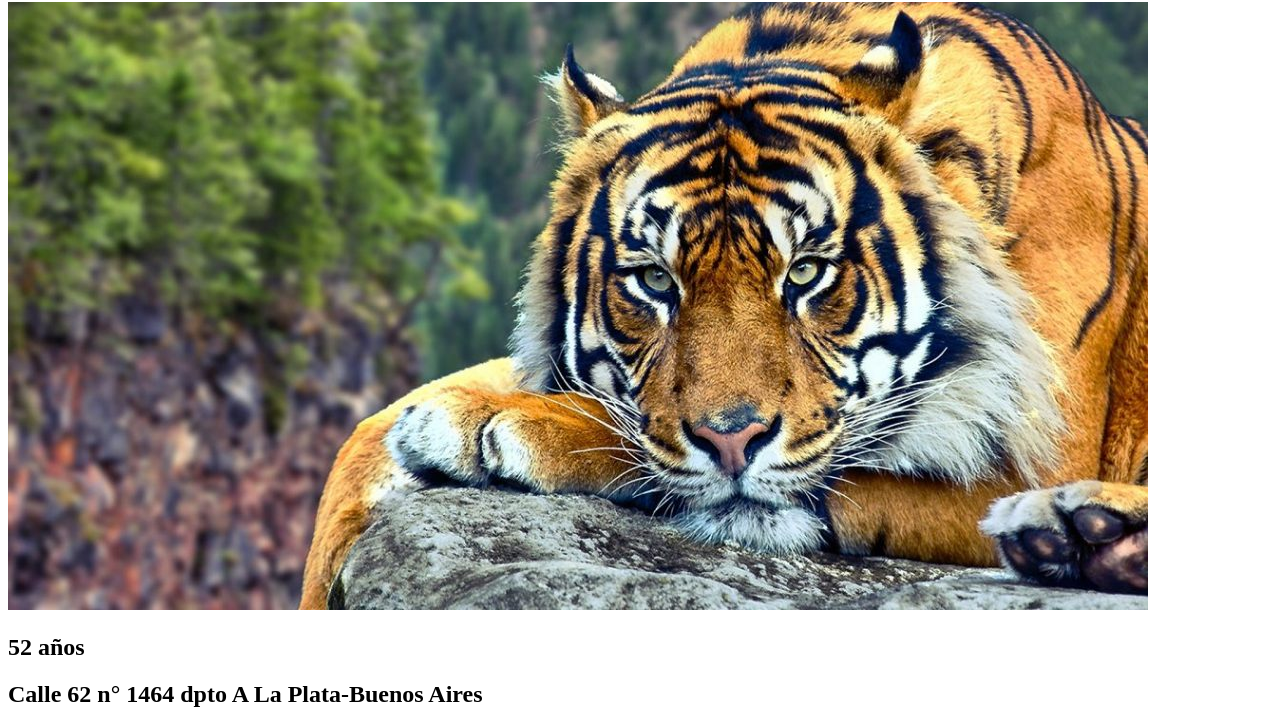
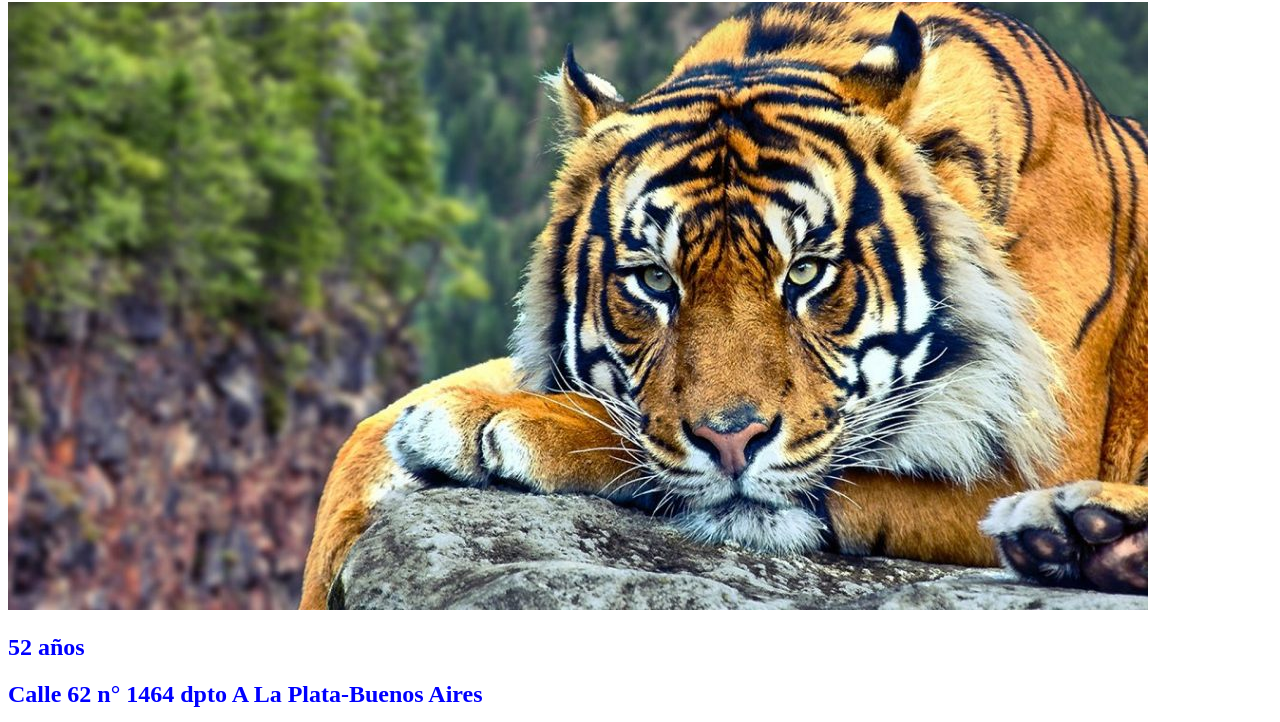
Before and after one commit to oscarestrella71/diplomatura, a plain HTML site: page M1U4/primer.cv.html in a window 1280 px wide. Shown: the part 78-800 px from the top of the page. Drawn offline with Linux system fonts and the light colour scheme.

Commit message:
prueba.css

```diff
--- a/M1U4/primer.cv.html
+++ b/M1U4/primer.cv.html
@@ -5,6 +5,7 @@
     <meta http-equiv="X-UA-Compatible" content="IE=edge" />
     <meta name="viewport" content="width=device-width, initial-scale=1.0" />
     <title>Mi primer CV</title>
+    <link rel="stylesheet" href="prueba.css"
 </head>
 <body>
     <h1>Oscar Estrella</h1>
--- a/M1U4/prueba.css
+++ b/M1U4/prueba.css
@@ -0,0 +1,3 @@
+h2{
+    color:blue;
+}
```
